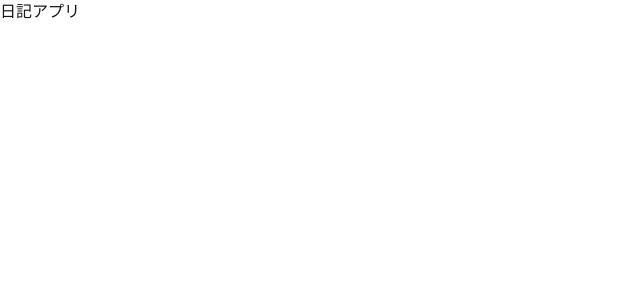
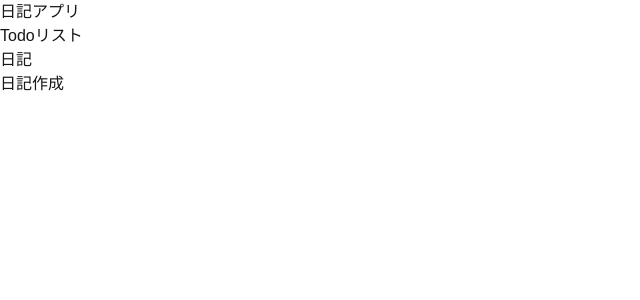
Before and after one commit to Kapi-star/diary-app, a Next.js app in the folder frontend/: page / in a window 1280 px wide. Shown: the top 300 px of the page, without its empty margins (0-640 px from the left). Built offline with nearby package versions, Linux system fonts and the light colour scheme.

Commit message:
add: ページレイアウトの作成

```diff
--- a/frontend/src/app/page.tsx
+++ b/frontend/src/app/page.tsx
@@ -1,7 +1,18 @@
+import Link from "next/link"
+
 export default function Home() {
   return (
     <>
       <h1>日記アプリ</h1>
+      <div>
+        <Link href="/todo">Todoリスト</Link>
+      </div>
+      <div>
+        <Link href="/diary">日記</Link>
+      </div>
+      <div>
+        <Link href="/createDiary">日記作成</Link>
+      </div>
     </>
   );
 }
```
Also changed, not shown: frontend/src/app/createDiary/page.tsx (added, +7 -0 lines), frontend/src/app/diary/page.tsx (added, +7 -0 lines), frontend/src/app/todo/page.tsx (added, +7 -0 lines).
